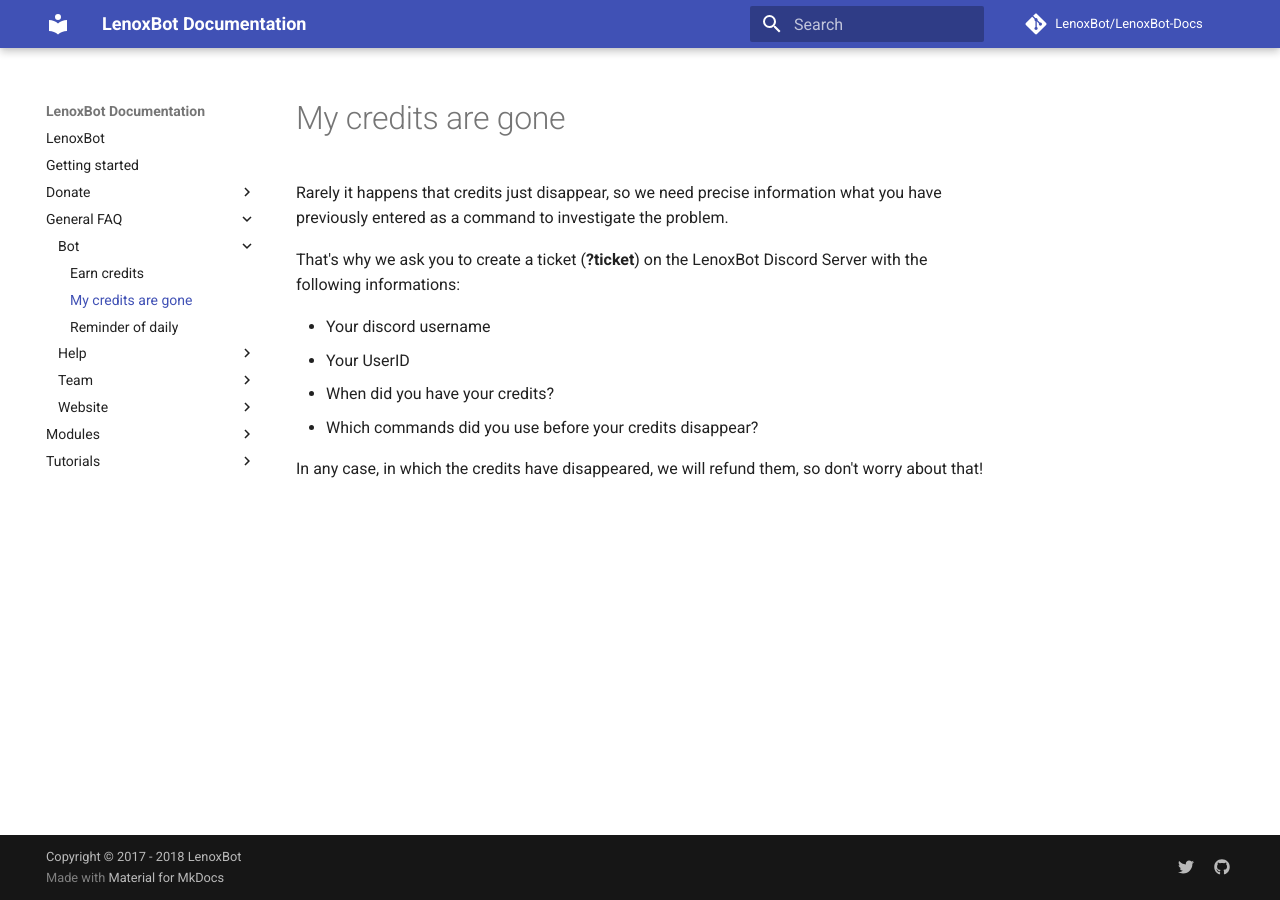
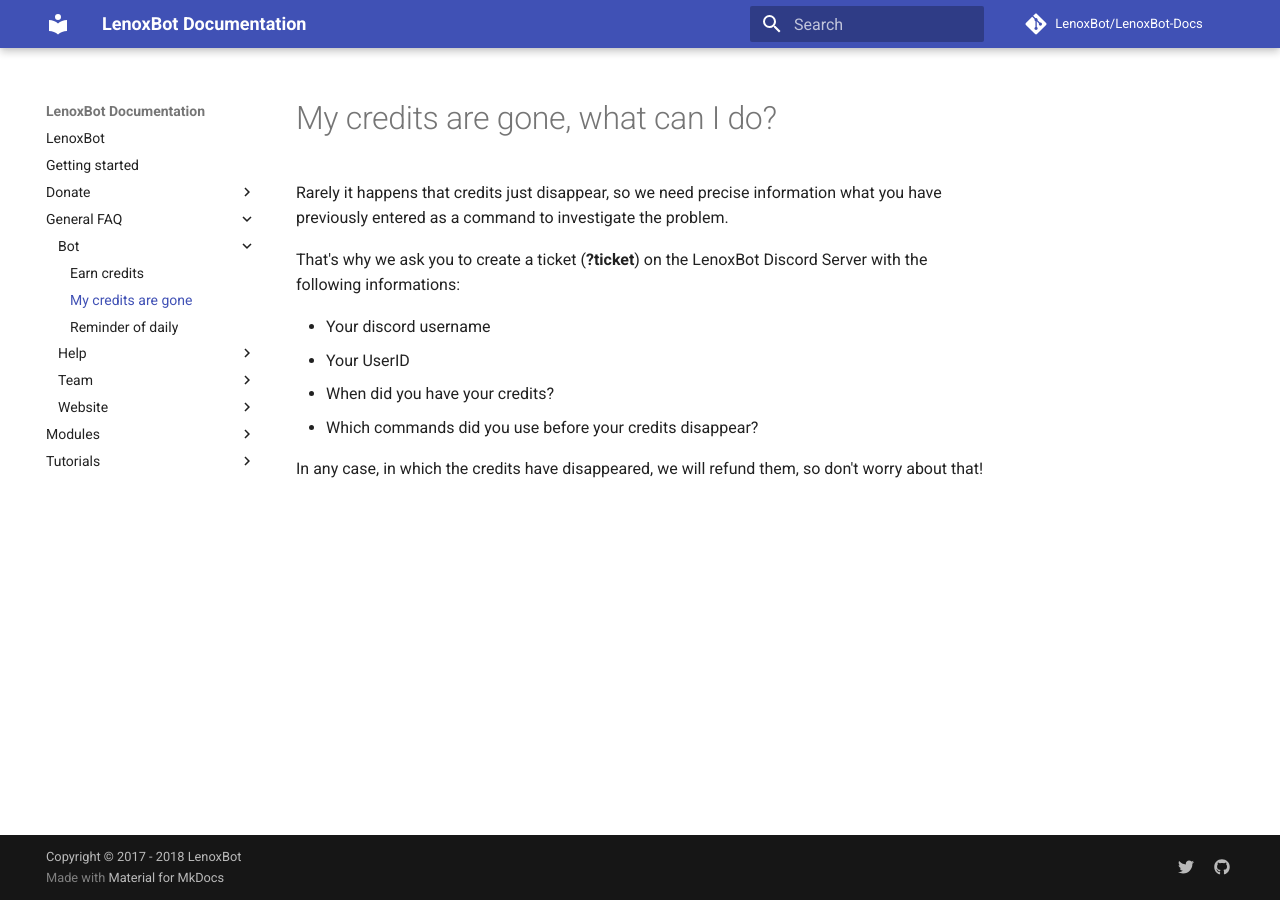
Before and after one commit to gillesheinesch/LenoxBot-Docs, an MkDocs documentation site: the page built from docs/General FAQ/Bot/My credits are gone.md, in a window 1280 px wide. Built offline with MkDocs 1.6.1 and Material for MkDocs 9.7.7, drawn with Linux system fonts in a browser that asks for light colours; comment, search, counter and statistics services are not loaded.

Commit message:
changed title
changed title
My credits are gone >> My credits are gone, what can I do?

```diff
--- a/docs/General FAQ/Bot/My credits are gone.md
+++ b/docs/General FAQ/Bot/My credits are gone.md
@@ -1,7 +1,7 @@
 title: My credits are gone
 description: If you lost your credits, here you can find information what you can do then
 
-# My credits are gone
+# My credits are gone, what can I do?
 
 Rarely it happens that credits just disappear, so we need precise information what you have previously entered as a command to investigate the problem.
 
```
